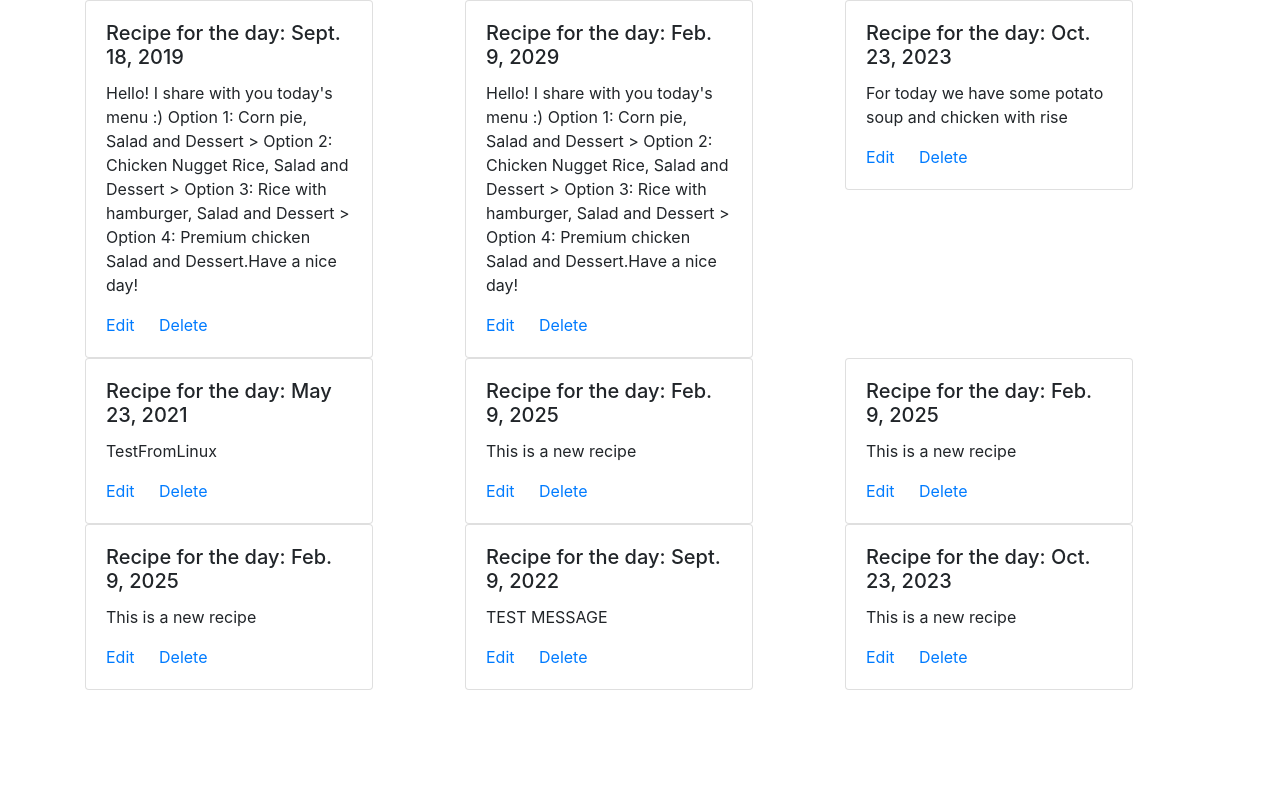
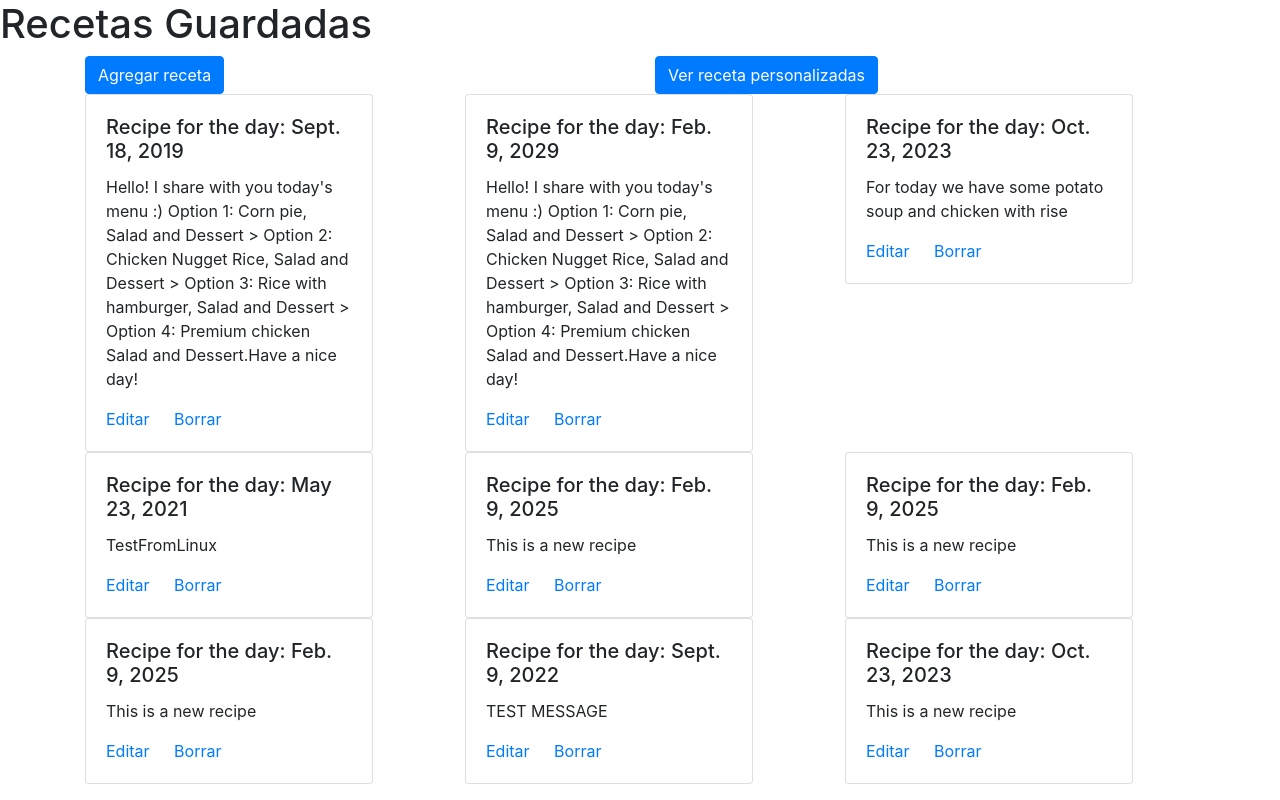
Before and after one commit to danperfectboss/backend-test-cornershop, a Django app: page /allRecipes/ in a window 1280 px wide. Run offline with Django 3.2, Linux system fonts and the light colour scheme; data comes from the database, SQL or seed files in the repository; some libraries are stand-ins or nearby versions.

Commit message:
Se agregaron botones para la navegacion

```diff
--- a/backendTest/app_delivery/templates/recipes/add_recipes.html
+++ b/backendTest/app_delivery/templates/recipes/add_recipes.html
@@ -7,6 +7,7 @@
 {% block data_body %}
 
 <h4>Ingresa el menu</h4>
+
 <form method="POST">
     {%csrf_token %}
     <div class="col-md-12">
@@ -18,8 +19,9 @@
             <label for="validationServer02">Fecha que se publicará la receta</label>
             <input type="text" class="form-control is-valid" id="validationServer02" placeholder="09/02/22" required name="date">
         </div>
-    <button class="btn btn-primary" type="submit">Submit form</button>
+    <button class="btn btn-success" type="submit">Agregar Receta</button>
 </form class=" form-group">
+<a class="btn btn-primary" href="{% url 'read' %}">Ver recetas</a>
 
 
 {% if messages %}
--- a/backendTest/app_delivery/templates/recipes/edit_recipes.html
+++ b/backendTest/app_delivery/templates/recipes/edit_recipes.html
@@ -13,9 +13,9 @@
             <label for="validationServer02">Fecha que se publicará la receta</label>
             <input type="text" class="form-control is-valid" id="validationServer02" placeholder="09/02/22" required name="date" value="{{recipe.date}}">
         </div>
-    <button class="btn btn-primary" type="submit" >Update</button>
+    <button class="btn btn-success" type="submit" >Enviar</button>
 </form">
-<a class="btn btn-primary" href="{% url 'read' %}">atrás</a>
+<a class="btn btn-primary" href="{% url 'read' %}">Atrás</a>
 {% if messages %}
     {% for message in messages  %}
         {% if message.tags == 'success' %}
--- a/backendTest/app_delivery/templates/recipes/get_allrecipes.html
+++ b/backendTest/app_delivery/templates/recipes/get_allrecipes.html
@@ -1,7 +1,17 @@
 {% extends 'basetemplate.html' %}
 
 {% block data_body %}
+<h1>Recetas Guardadas</h1>
+
+
+
+
+
  <div class="container">
+    <div class="row">
+        <div class="col-md-6"><a class="btn btn-primary" href="{% url 'create' %}">Agregar receta</a></div>
+        <div class="col-md-6"><a class="btn btn-primary" href="">Ver receta personalizadas</a></div>
+    </div>
      <div class="row">
         {% for recipe in recipes %}
         <div class="col-md-4">
@@ -9,8 +19,8 @@
                 <div class="card-body">
                     <h5 class="card-title">Recipe for the day: {{recipe.date}}</h5>
                     <p class="card-text">{{recipe.description}}</p>
-                    <a href="/updateRecipe/{{recipe.id_recipe}}" class="card-link">Edit</a>
-                    <a href="/deleteRecipe/{{recipe.id_recipe}}" class="card-link">Delete</a>
+                    <a href="/updateRecipe/{{recipe.id_recipe}}" class="card-link">Editar</a>
+                    <a href="/deleteRecipe/{{recipe.id_recipe}}" class="card-link">Borrar</a>
                 </div>
             </div>
         </div>
```
